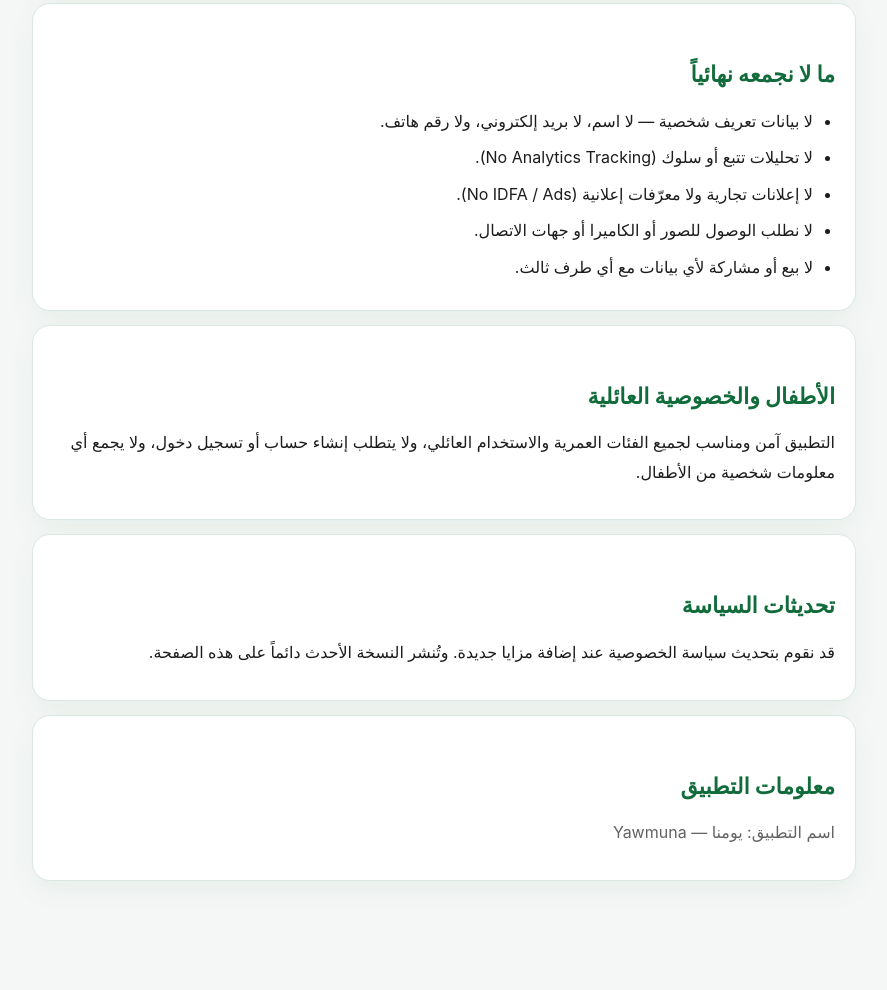
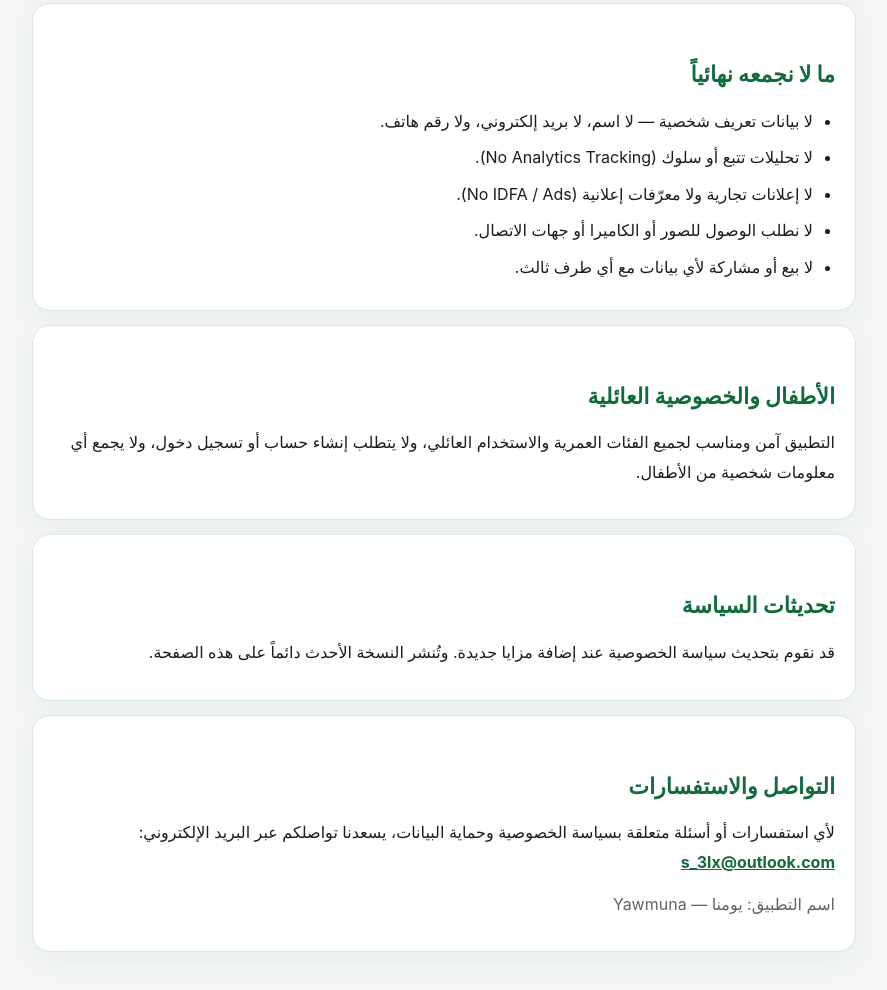
Before and after one commit to SA-3li/altaqweem-shamil, a website: page index.html in a window 1280 px wide. Shown: the part 1742-2732 px from the top of the page, without its empty margins (196-1083 px from the left). Before the commit the page ends 2685 px from the top, so only its background shows below. Drawn offline with Linux system fonts and the light colour scheme.

Commit message:
Update privacy contact email to s_3lx@outlook.com

```diff
--- a/index.html
+++ b/index.html
@@ -228,7 +228,11 @@
     </section>
 
     <section class="card">
-        <h2>معلومات التطبيق</h2>
+        <h2>التواصل والاستفسارات</h2>
+        <p>
+            لأي استفسارات أو أسئلة متعلقة بسياسة الخصوصية وحماية البيانات، يسعدنا تواصلكم عبر البريد الإلكتروني:
+            <a href="mailto:s_3lx@outlook.com">s_3lx@outlook.com</a>
+        </p>
         <p class="muted">اسم التطبيق: يومنا — Yawmuna</p>
     </section>
     </div>
@@ -320,7 +324,11 @@
     </section>
 
     <section class="card">
-        <h2>Application Information</h2>
+        <h2>Contact & Inquiries</h2>
+        <p>
+            For any questions or inquiries regarding this Privacy Policy and data protection, please contact us at:
+            <a href="mailto:s_3lx@outlook.com">s_3lx@outlook.com</a>
+        </p>
         <p class="muted">App Name: Yawmuna (يومنا)</p>
     </section>
     </div>
```
Also changed, not shown: public/index.html (+10 -2 lines).
